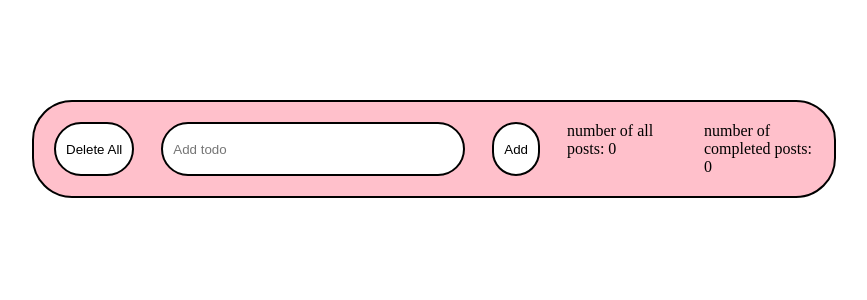
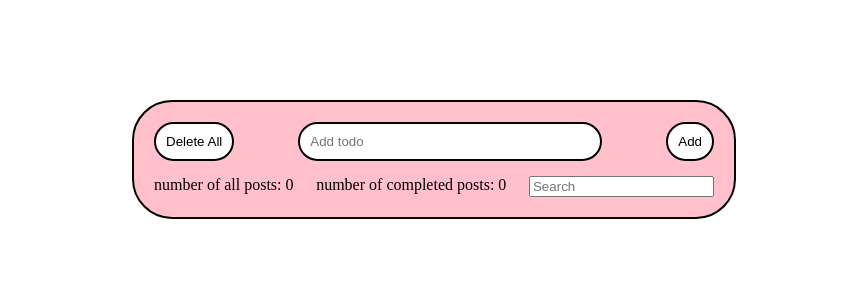
Before and after one commit to BurkovskayaAD/FE60-onlREACT, a React (Create React App) app: page / in a window 1280 px wide. Shown: the top 300 px of the page, without its empty margins (206-1073 px from the left). Built offline with nearby package versions, Linux system fonts and the light colour scheme.

Commit message:
add search

```diff
--- a/src/App.css
+++ b/src/App.css
@@ -1,5 +1,5 @@
 .container {
-    width: 800px;
+    width: 600px;
     margin: 100px auto;
     background-color: pink;
     border: 2px solid black;
--- a/src/App.tsx
+++ b/src/App.tsx
@@ -3,7 +3,7 @@ import './App.css';
 import Card from './components/Card/Card';
 import Header from './components/Header/Header';
 import { useState } from 'react';
-import { addTodoRedux, removeTodoRedux, changeTodoRedux, deleteAllTodoRedux } from './slice/todo';
+import { addTodoRedux, removeTodoRedux, changeTodoRedux, deleteAllTodoRedux, setSearchRedux } from './slice/todo';
 
 interface ITodo {
   id: number,
@@ -17,8 +17,10 @@ function App() {
   const [inputText, setInputText] = useState("");
 
   const dispatch = useDispatch();
+  const todos = useSelector((state: any) => state.todo);
 
-  const todos = useSelector((state: any) => state.todo);
+  const searchText = todos.search;
+  const filteredTodos = todos.todo.filter((item: ITodo) => item.text.toLowerCase().includes(searchText.toLowerCase()));
 
   function addTodo() {
       if (inputText !== "") {
@@ -48,8 +50,9 @@ function App() {
   }
 
   function countCompletedTodos() {
-      return todos.todo.filter((item: ITodo) => item.isChecked).length;
+      return filteredTodos.filter((item: ITodo) => item.isChecked).length;
   }
+
 
   return (
     <>
@@ -61,11 +64,13 @@ function App() {
             deleteAllTodo={() => {
                 dispatch(deleteAllTodoRedux());
             }}
-            quantityPost={todos.todo.length}
-            completedCount={countCompletedTodos()}></Header>
+            quantityPost={filteredTodos.length}
+            completedCount={countCompletedTodos()}
+            searchText ={searchText}
+            setSearch={(value) => dispatch(setSearchRedux(value))}></Header>
           {todos.todo.length > 0 ? (
             <div className='card-container'>
-            {todos.todo.map((item: ITodo, index: number) => <Card key={index} oneTodo={item} remove={remove} changeTodo={changeTodo}></Card>)}
+            {filteredTodos.map((item: ITodo, index: number) => <Card key={index} oneTodo={item} remove={remove} changeTodo={changeTodo}></Card>)}
           </div>
           ): null}
       </div>
--- a/src/components/Header/Header.css
+++ b/src/components/Header/Header.css
@@ -1,6 +1,17 @@
 .header {
     box-sizing: border-box;
     margin: 20px;
+    display: flex;
+    flex-direction: column;
+}
+
+.header-top{
+    display: flex;
+    justify-content: space-between;
+    margin-bottom: 15px;
+}
+
+.header-bottom{
     display: flex;
     justify-content: space-between;
 }
@@ -22,6 +33,3 @@
 .header__quantity{
     padding: 10px;
 }
-span{
-    max-width: 110px;
-}
--- a/src/components/Header/Header.tsx
+++ b/src/components/Header/Header.tsx
@@ -1,18 +1,21 @@
 import './Header.css';
 
-function Header({inputText, setInputText, addTodo, deleteAllTodo, quantityPost, completedCount}:
+function Header({inputText, setInputText, searchText, addTodo, deleteAllTodo, quantityPost, completedCount, setSearch}:
     {
         inputText: string,
+        searchText: string,
         setInputText: (value: string) => void,
         addTodo: () => void,
         deleteAllTodo: () => void,
         quantityPost: number;
         completedCount: number;
+        setSearch: (value: string) => void
     }) {
 
 
     return (
         <div className='header'>
+            <div className='header-top'>
                 <button className='header__button' onClick={deleteAllTodo}>Delete All</button>
                 <input placeholder='Add todo'
                        className='header__input'
@@ -20,8 +23,16 @@ function Header({inputText, setInputText, addTodo, deleteAllTodo, quantityPost,
                        onChange={(e) => setInputText(e.target.value)}>
                 </input>
                 <button className='header__button' onClick={addTodo}>Add</button>
+            </div>
+            <div className='header-bottom'>
                 <span>number of all posts: {quantityPost}</span>
                 <span>number of completed posts: {completedCount}</span>
+                <input placeholder='Search'
+                       className='header__input-search'
+                       value={searchText}
+                       onChange = {(event) => setSearch(event.target.value)}>
+                </input>
+            </div>
         </div>
     );
 }
--- a/src/slice/todo.ts
+++ b/src/slice/todo.ts
@@ -4,7 +4,8 @@ import { ITodo } from "../interfaces";
 const todoSlice = createSlice({
     name: "todo",
     initialState: {
-        todo: []
+        todo: [],
+        search: ""
     },
     reducers: {
         addTodoRedux(state: any, {payload}: {payload: any}) {
@@ -23,6 +24,9 @@ const todoSlice = createSlice({
         },
         deleteAllTodoRedux(state: any) {
             state.todo.length = 0;
+        },
+        setSearchRedux(state: any, {payload}: {payload: any}){
+            state.search = payload;
         }
 
     }
@@ -32,4 +36,4 @@ const todoSlice = createSlice({
 const {actions, reducer} = todoSlice;
 
 export default reducer;
-export const {addTodoRedux, removeTodoRedux, changeTodoRedux, deleteAllTodoRedux} = actions;
+export const {addTodoRedux, removeTodoRedux, changeTodoRedux, deleteAllTodoRedux, setSearchRedux} = actions;
```
Lines whose indentation alone changed are shown as unchanged.
